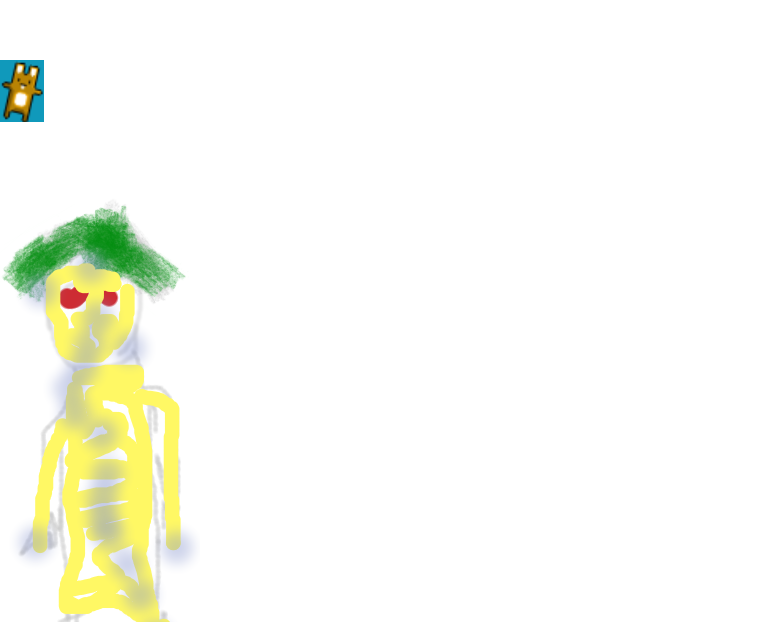
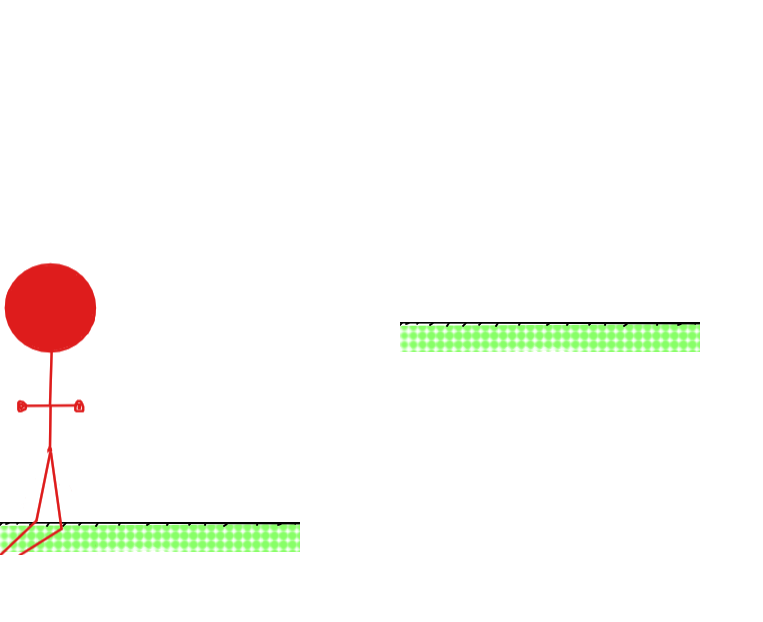
Before and after one commit to alltime1/pixi-pro, a website: page index.html in a window 1280 px wide. Shown: the part 178-800 px from the top of the page, without its empty margins (0-763 px from the left). Drawn offline with Linux system fonts and the light colour scheme; animation ran at ten frames a second.

Commit message:
跳跃功能添加

```diff
--- a/index.html
+++ b/index.html
@@ -30,16 +30,26 @@
   import { createCvs, loadImage, ArStage, analJson ,gravity ,animal} from "./util/index.js"
   let app = createCvs();
   app.renderer.backgroundColor = 0xffffff;
-  let allSprite = await loadImage("image/user.jpg");
-  await loadImage("image/monster.png");
-  let user = allSprite.user;
-  user.active = true; // 激活重力
-  let monster = allSprite.monster; // 他应该挡住下落
-  monster.y = 300;
-  // monster.x = 600;
-  // user.x = 400;
-  ArStage(user)
-  ArStage(monster)
-  // let anima = animal([user,monster,monster,monster,user,monster],1) // 图片多个切换 动画
-  // ArStage(anima)
+  let allSprite = await loadImage("image/hero.png");
+  await loadImage("image/hero2.png");
+  await loadImage("image/hero3.png");
+  await loadImage("image/floor.png");
+  let hero = allSprite.hero;
+  hero.active = true; // 激活重力
+  allSprite.hero2.active = true;
+  allSprite.hero3.active = true;
+  let floor = allSprite.floor; // 他应该挡住下落
+  let floor2 = allSprite.floor.clone()
+  floor2.y = 500;
+  floor2.x = 400;
+  floor.y = 700;
+  ArStage(floor)
+  ArStage(floor2)
+  let anima = animal([hero,allSprite.hero2,allSprite.hero3],.3) // 图片多个切换 动画
+ ArStage(anima)
+ floor.interactive = true;
+ floor.on("pointerdown",()=>{
+  anima.speed = 10;
+  anima.y = anima.y-10;
+ })
 </script>
--- a/util/index.js
+++ b/util/index.js
@@ -44,8 +44,9 @@ const animal = (arr, rate) => {
       index = 0;
     }
   }, 1000 * rate)
+  console.log(anima);
+  anima.active = true;
   return anima
-
 }
 async function loadImage(imgPath, jsonListName) {
   let loader = app.loader;
@@ -67,13 +68,24 @@ async function loadImage(imgPath, jsonListName) {
         resolve(allSpriteImg);
         return
       }
+
       //Create the cat sprite
       allSpriteImg[name] = new Sprite(resources[imgPath].texture);
       allSpriteImg[name].clone = () => {
+        let index= 0;
+        Object.keys(allSpriteImg).forEach(e=>{
+          if(e.indexOf(name)>-1 && name.length!=e.length){
+           index = Math.max(index,e.slice(+e.slice(name.length)))
+          }else{
+            index = 1;
+          }
+        })
         let p = new Sprite(resources[imgPath].texture);
         p.path = imgPath
-        return p;
+        allSpriteImg[name +index] = p;
+        return allSpriteImg[name +index];
       }
+
       // console.log(name,imgPath);
       // allSpriteImg[name].texture = PIXI.Texture.from(imgPath);
       allSpriteImg[name].path = imgPath
@@ -94,12 +106,16 @@ async function loadImage(imgPath, jsonListName) {
   return resultPic
 }
 const ArStage = (name, remove) => {
+  console.log(name.active );
+
   if (remove) {
     app.stage.removeChild(name)
   } else {
     app.stage.addChild(name);
   }
   let stratRunTime = 0;
+
+  let isStop = false;
   const downing = t => { // ok
     // 如果 位置到了格挡物就不能下降
     // 获取所有格挡位置 这个现在就写横板格挡就不考虑跳出去其实只要上面那条线就可以
@@ -113,7 +129,6 @@ const ArStage = (name, remove) => {
         })
       }
     })
-
     // 判断是否触底
     // user 应该是个小图片
     let animaPosi = {
@@ -122,22 +137,28 @@ const ArStage = (name, remove) => {
       x1: name.x + name.width
     }
     gedangPost.forEach(ew => {
+      if(name.speed>0){isStop = false}
+      if(isStop){
+        return;
+      }
       // console.log(((ew.x0 <= animaPosi.x1 || ew.x1 >= animaPosi.x0) &&  ew.y >animaPosi.y));
       // console.log(ew.x1 <= animaPosi.x0);
       // console.log(ew.x0 , animaPosi.x1);
       if ((ew.x0 >= animaPosi.x1) || (ew.x1 <= animaPosi.x0) || ((ew.x0 <= animaPosi.x1 || ew.x1 >= animaPosi.x0) &&  ew.y >animaPosi.y)) {//掉下去
-        console.log("我会掉下去");
         stratRunTime += t;
-        let v = name.speed - 0.08 * stratRunTime;
+        let v = (name.speed||0) - 0.08 * stratRunTime;
         name.y -= v;
+        // name.y = 100
       } else {
+        name.speed=0;
+        isStop = true;
+        stratRunTime=0;
         return
       }
     })
 
   }
   if (name.active == true) { // 激活下落
-
     app.ticker.add(downing)
   }
 
```
Also changed, not shown: image/floor.png (added), image/hero.png (added), image/hero2.png (added), image/hero3.png (added).
